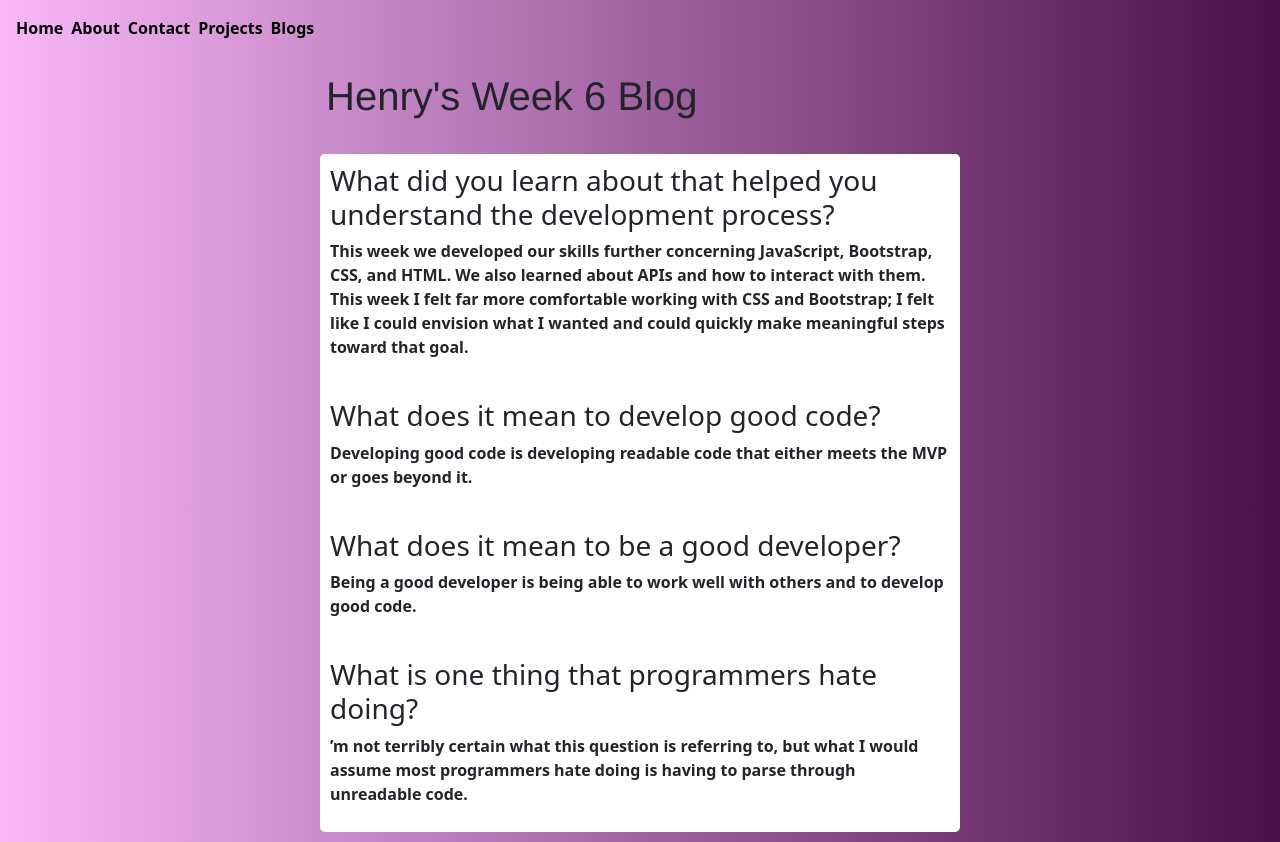
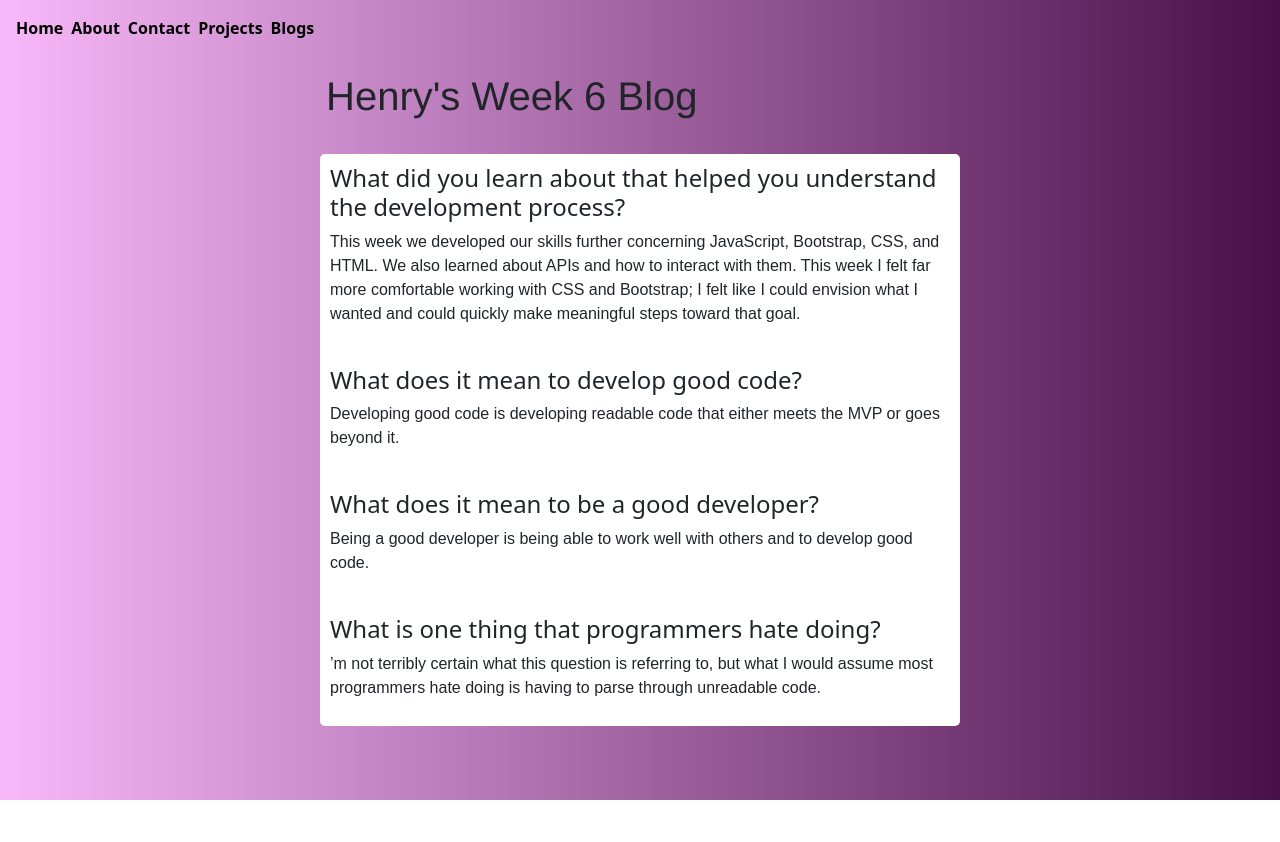
Before and after one commit to hpknollenberg/hpknollenberg.github.io, a React (Vite) app: page /blog-6 in a window 1280 px wide. After the commit the page ends 800 px from the top, so only its background shows below. Built offline with nearby package versions, Linux system fonts and the light colour scheme; a web font is replaced by a local one.

Commit message:
styling touch ups, fixed blog text

```diff
--- a/src/App.css
+++ b/src/App.css
@@ -3,6 +3,10 @@
 @font-face {
     font-family: oceanTypewriter;
     src: url(./assets/fonts/oceanside_typewriter.ttf);
+}
+
+p {
+    font-family: Arial;
 }
 
 
--- a/src/Blogs/blog-6.jsx
+++ b/src/Blogs/blog-6.jsx
@@ -4,7 +4,6 @@ import Menu from "../Menu"
 
 const styles = {
   text: {
-    fontWeight: 'bold',
     backgroundColor: 'white',
     margin: '10px',
     borderRadius: '5px',
@@ -24,18 +23,18 @@ function Title() {
 function Section() {
   return (
     <div className="blog-entry" style={{...styles.text}}>
-      <h3>What did you learn about that helped you understand the
-          development process? </h3>
+      <h4>What did you learn about that helped you understand the
+          development process? </h4>
       <p>This week we developed our skills further concerning JavaScript, Bootstrap, CSS, and HTML.
         We also learned about APIs and how to interact with them. This week I felt far more
         comfortable working with CSS and Bootstrap; I felt like I could envision what I wanted and
         could quickly make meaningful steps toward that goal. </p><br></br>
-      <h3>What does it mean to develop good code?</h3>
+      <h4>What does it mean to develop good code?</h4>
       <p>Developing good code is developing readable code that either meets the MVP or goes
         beyond it.</p><br></br>
-      <h3>What does it mean to be a good developer? </h3>
+      <h4>What does it mean to be a good developer? </h4>
       <p>Being a good developer is being able to work well with others and to develop good code.</p><br></br>
-      <h3>What is one thing that programmers hate doing?</h3>
+      <h4>What is one thing that programmers hate doing?</h4>
       <p>’m not terribly certain what this question is referring to, but what I would assume most
         programmers hate doing is having to parse through unreadable code. </p>
     </div>
--- a/src/Blogs/blog-7.jsx
+++ b/src/Blogs/blog-7.jsx
@@ -4,7 +4,6 @@ import Menu from "../Menu"
 
 const styles = {
   text: {
-    fontWeight: 'bold',
     backgroundColor: 'white',
     margin: '10px',
     borderRadius: '5px',
--- a/src/Blogs/blog-8.jsx
+++ b/src/Blogs/blog-8.jsx
@@ -4,7 +4,6 @@ import Menu from "../Menu"
 
 const styles = {
   text: {
-    fontWeight: 'bold',
     backgroundColor: 'white',
     margin: '10px',
     borderRadius: '5px',
@@ -24,15 +23,15 @@ function Title() {
 function Section() {
   return (
     <div className="blog-entry" style={{...styles.text}}>
-      <h3>Do you think JavaScript Frameworks and Libraries are easy or hard to use? Why?</h3>
+      <h4>Do you think JavaScript Frameworks and Libraries are easy or hard to use? Why?</h4>
       <p>They are difficult for me to wrap my head around at first; however, I can see that
         they do make things simpler or at least easier to track, especially when projects become
         more and more complex. I very much appreciate the more modular aspects of React over
         vanilla JavaScript.</p><br></br>
-      <h3>What Frameworks or Libraries are you interested in learning more about?</h3>
+      <h4>What Frameworks or Libraries are you interested in learning more about?</h4>
       <p>I'm not teribly familiar with a lot of frameworks or libraries, but after a quick search,
         Anime.js sounds like an interesting library. It is used to add animations to sites and apps.</p><br></br>
-      <h3>Find one emerging JavaScript tool that you would like to learn more about or use in your final project.</h3>
+      <h4>Find one emerging JavaScript tool that you would like to learn more about or use in your final project.</h4>
       <p>Vue looks like an interesting tool. It is said to be similar to React, but is gaining traction due
         to its simplicity and level of performance on all browsers.</p><br></br>
     </div>
--- a/src/Contact.jsx
+++ b/src/Contact.jsx
@@ -10,7 +10,7 @@ function Contact() {
   return (
     <div className="">
       <Menu />
-      <div id="image">
+      <div className="mt-0" id="image">
             <img src={screenshot} alt="Henry and their dog Lucky"></img>
         </div>
 
@@ -18,7 +18,7 @@ function Contact() {
             <a href="https://hpknollenberg.github.io/"><h1>Henry Knollenberg</h1></a>
         </div>
 
-        <div class="container contact-card-wrapper">
+        <div class="container contact-card-wrapper mb-3">
             <div class="row justify-content-center justify-content-md-around align-items-center">
                     <a href="mailto:henryknollenberg@outlook.com" class="email-button col-4 col-md-2"><img src={email} alt="envelope icon" class="icons"></img></a>
                     <a href="https://github.com/hpknollenberg" class="col-4 col-md-2"><img src={github} alt="github icon" class="icons"></img></a>
```
Also changed, not shown: 4 other files (tests, documents, lock files or other folders).
